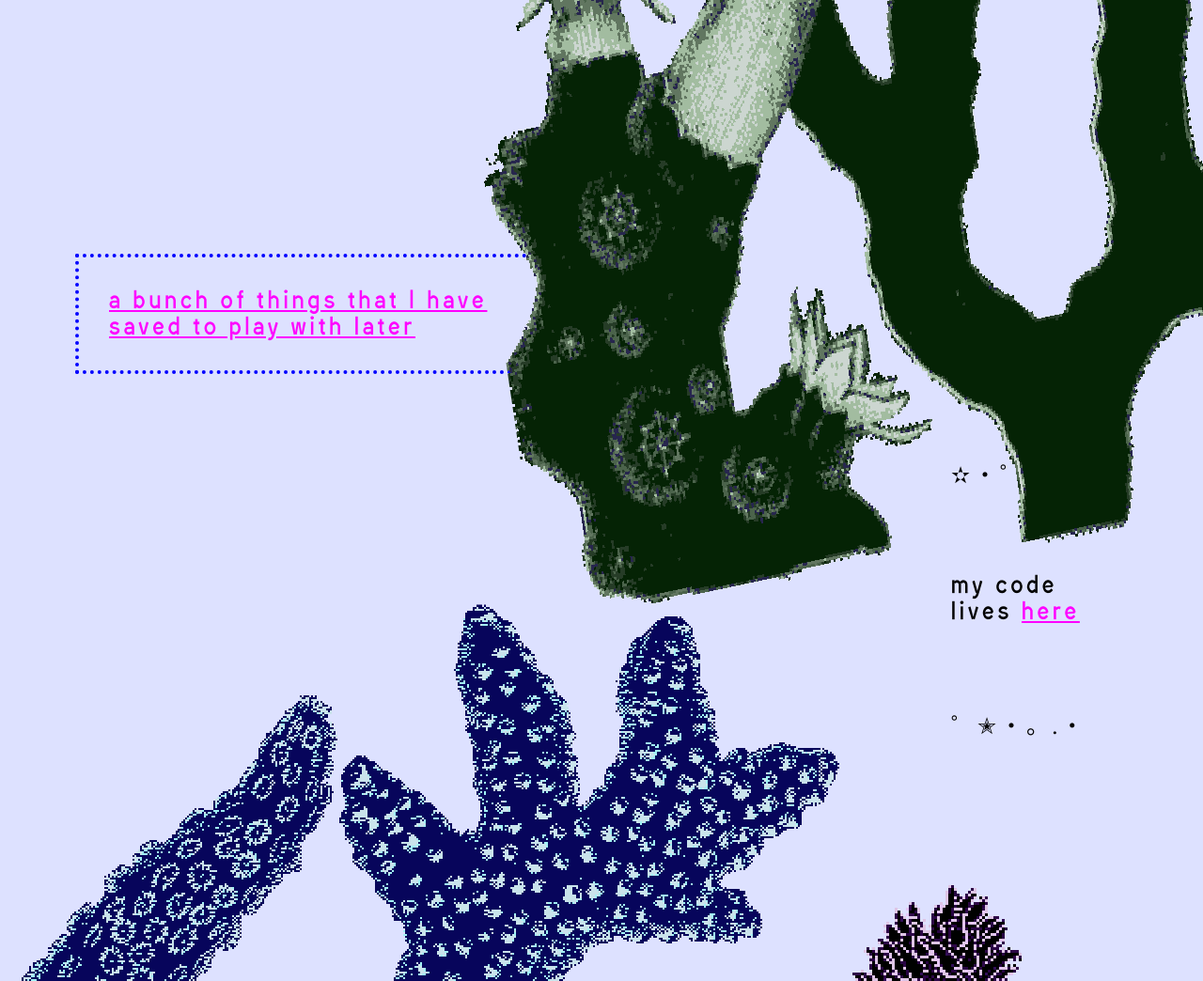
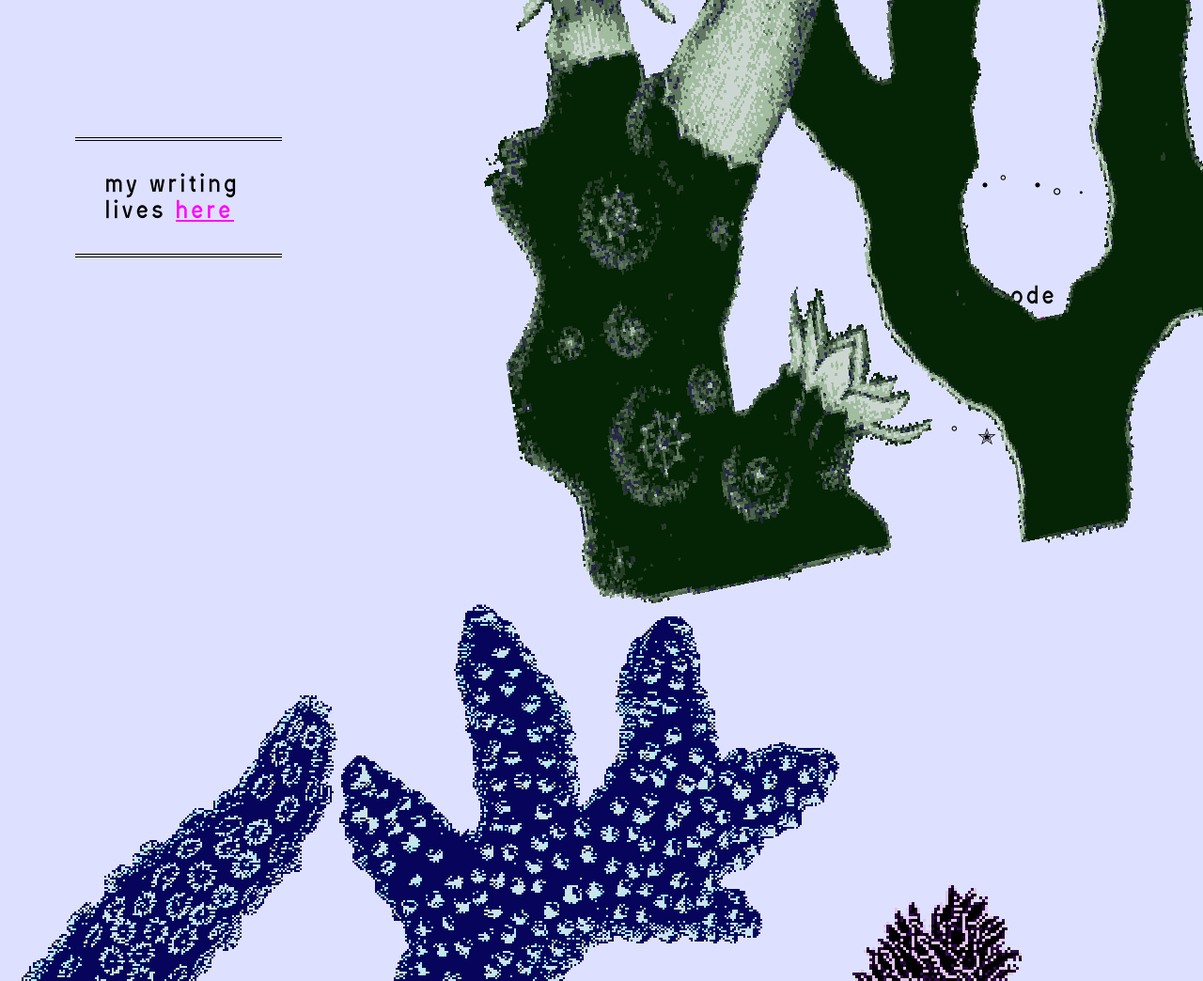
Before and after one commit to radio-alice/anemon.es, a plain HTML site: page index.html in a window 1280 px wide. Shown: the part 1900-2944 px from the top of the page at 94% size. Drawn offline with Linux system fonts and the light colour scheme.

Commit message:
fix arrangement

```diff
--- a/index.css
+++ b/index.css
@@ -24,7 +24,7 @@
     display: grid;
     grid-template-columns: repeat(4, 1fr);
     grid-template-rows: repeat(5, 1fr);
-    grid-template-areas: '. zach . shrmn' 'owl owl owl .' 'writing . . e-worm' 'arena arena . code';
+    grid-template-areas: '. zach . shrmn' 'owl owl owl .' 'arena arena . e-worm' 'writing . . code';
   }
   #info > div > * {
     padding: 2rem;
@@ -37,7 +37,7 @@
   #code {
     grid-area: code;
     position: relative;
-    top: 10rem;
+    bottom: 8rem;
   }
 }
 @media all and (max-width: 400px) {
@@ -264,6 +264,8 @@ ul li {
 
 #writing {
   grid-area: writing;
+  position: relative;
+  bottom: 8rem;
 }
 #writing > * {
   border-bottom: 4px double black;
```
